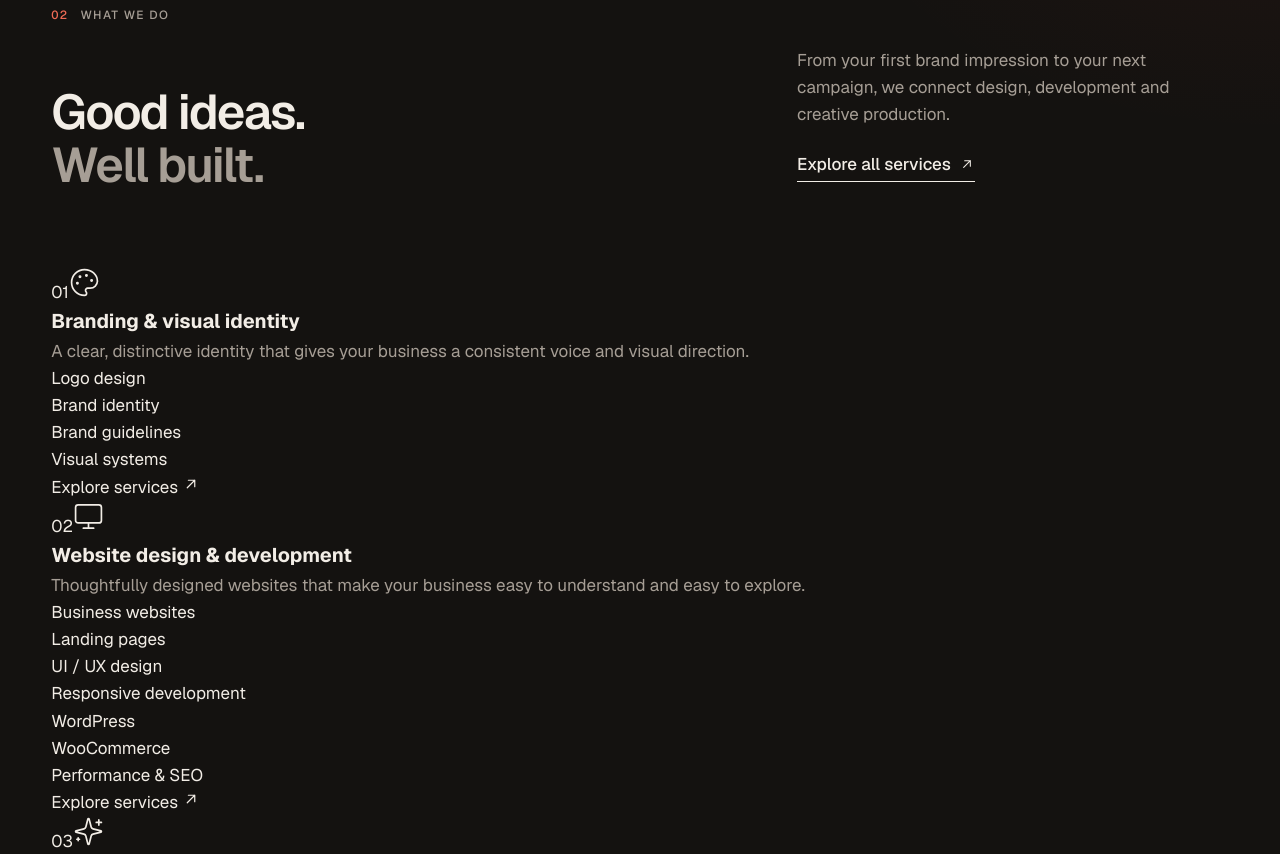
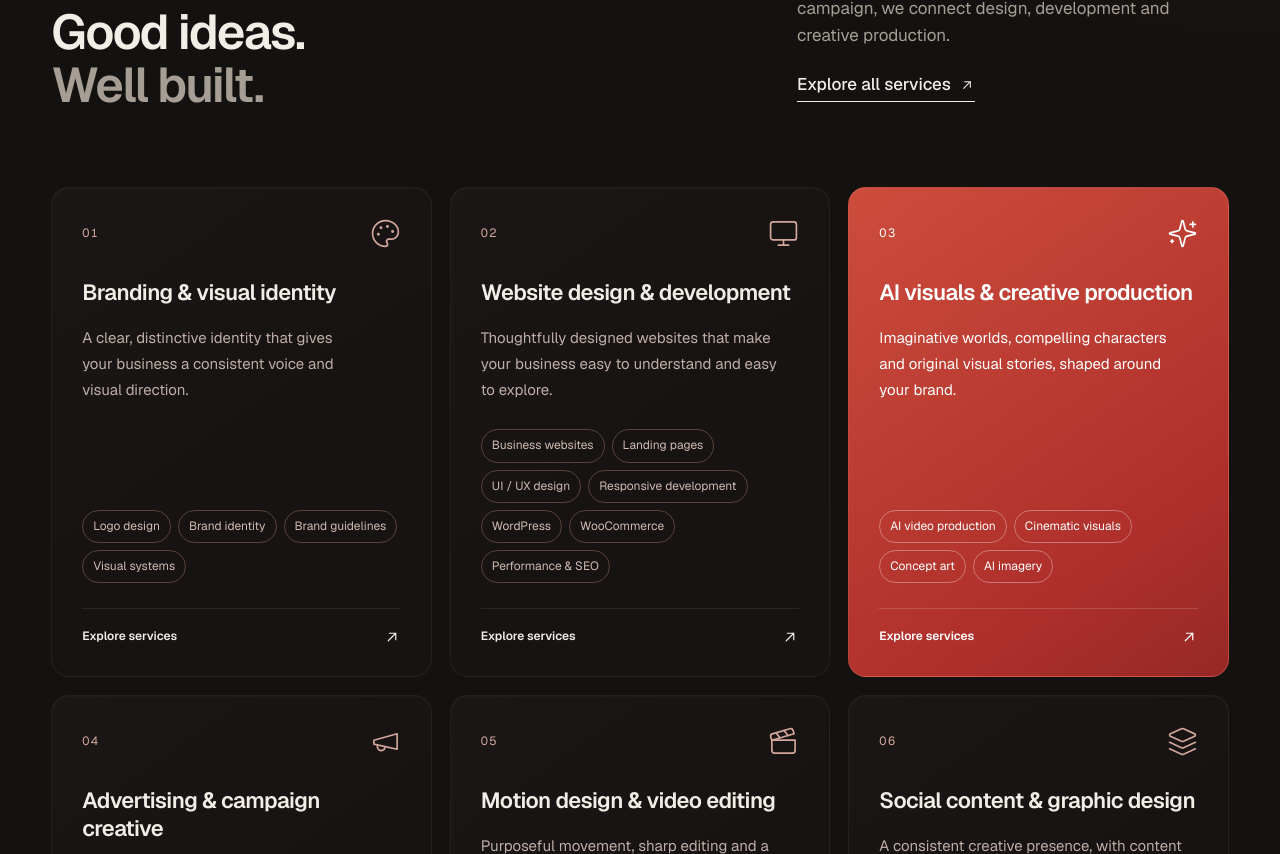
Before and after one commit to Shadow-134-code/digital, a Next.js app: page / in a window 1280 px wide. Shown: the part 2526-3380 px from the top of the page. Built offline with nearby package versions, Linux system fonts and the light colour scheme.

Commit message:
Add files via upload

```diff
--- a/app/globals.css
+++ b/app/globals.css
@@ -88,7 +88,7 @@ h1, h2, h3, h4, p, figure { margin: 0; }
 
 /* ---------- Type ---------- */
 .display, .page-title, .section-title, .statement, .cta-title,
-.service-name, .service-block h2, .work-group-head h2, .faq-group-title, .menu-list a, .not-found-code {
+.service-block h2, .work-group-head h2, .faq-group-title, .menu-list a, .not-found-code {
   font-family: var(--ff-display);
   font-weight: 600;
   letter-spacing: -0.035em;
@@ -326,27 +326,23 @@ p { color: var(--muted); text-wrap: pretty; }
 .play-badge--lg { width: 76px; height: 76px; margin: -38px 0 0 -38px; }
 button:hover > .play-badge { scale: 1.08; background: var(--accent); border-color: var(--accent); }
 
-/* Crossed service ribbons */
-.crossed-strips { position: relative; height: clamp(150px, 15vw, 210px); margin-top: clamp(64px, 8vw, 112px); }
+/* Crossed service ribbons: the original HZ "X" (red strip in front, dark strip behind, same centre line).
+   On phones they become two straight strips, as on the original site. */
+.crossed-strips { position: relative; width: 100%; height: 175px; margin-top: 40px; overflow: hidden; isolation: isolate; }
 .service-ribbon {
-  position: absolute; left: -4vw; right: -4vw; top: 50%;
-  overflow: hidden; white-space: nowrap;
-  border-block: 1px solid transparent;
-  rotate: -3.2deg; translate: 0 -82%;
-  background: var(--accent); color: var(--on-accent);
+  position: absolute; left: -6%; width: 112%; top: 63px; height: 42px;
+  background: #c64235; color: #fff; transform: rotate(-3.5deg); overflow: hidden; z-index: 2;
 }
-.service-ribbon-secondary { rotate: 2.4deg; translate: 0 6%; background: var(--bg-raised); color: var(--text); border-color: var(--line-strong); z-index: -1; }
-.service-ribbon-track { display: flex; width: max-content; animation: ribbon 40s linear infinite; }
+.service-ribbon-secondary { transform: rotate(3.5deg); background: #201a18; color: #e8ddd7; border-block: 1px solid #634039; z-index: 1; }
+.service-ribbon-track { display: flex; width: max-content; animation: ribbon 40s linear infinite; will-change: transform; }
 .service-ribbon-secondary .service-ribbon-track { animation-direction: reverse; }
-.service-ribbon-group, .service-ribbon-unit { display: flex; }
-.service-ribbon span {
-  display: inline-flex; align-items: center; gap: 22px; padding: 15px 0 15px 22px;
-  font-family: var(--ff-display); font-weight: 600; font-size: clamp(0.95rem, 1.35vw, 1.2rem);
-  letter-spacing: -0.01em;
+.service-ribbon-group, .service-ribbon-unit { display: flex; flex: none; align-items: center; }
+.service-ribbon-group span {
+  display: flex; align-items: center; flex: none; gap: 24px; padding-right: 24px; white-space: nowrap;
+  font: 600 14px/42px var(--ff-sans); letter-spacing: .055em; text-transform: uppercase;
 }
-.service-ribbon b { font-weight: 400; font-size: 0.7em; opacity: .75; }
-.service-ribbon-secondary b { color: var(--accent-text); opacity: 1; }
-@keyframes ribbon { to { transform: translateX(-50%); } }
+.service-ribbon-group b { font-size: 12px; font-weight: 400; }
+@keyframes ribbon { to { transform: translate3d(-50%, 0, 0); } }
 
 /* ---------- Sections ---------- */
 .section { position: relative; padding-block: var(--section) calc(var(--section) * 1.06); }
@@ -383,27 +379,35 @@ button:hover > .play-badge { scale: 1.08; background: var(--accent); border-colo
 .principles--large { margin-top: 0; }
 .principles--large h3 { font-size: clamp(1.5rem, 2.2vw, 2rem); }
 
-/* Home service index */
-.service-list { border-top: 1px solid var(--line-strong); }
-.service-list li { border-bottom: 1px solid var(--line-strong); }
-.service-row {
-  position: relative;
-  display: grid; grid-template-columns: 64px minmax(0, 1.15fr) minmax(0, 1fr) 48px; align-items: center;
-  gap: clamp(16px, 3vw, 40px);
-  padding: clamp(22px, 2.6vw, 34px) 0;
-  isolation: isolate;
+/* Home service cards (original HZ card layout) */
+.capability-grid { display: grid; grid-template-columns: repeat(3, minmax(0, 1fr)); gap: 18px; }
+.capability-card {
+  display: flex; flex-direction: column; padding: 30px;
+  border: 1px solid #6c494036; border-radius: 18px;
+  background: linear-gradient(145deg, #ffffff04, transparent 55%), #171312;
+  box-shadow: inset 0 1px #ffffff05;
+  transition: opacity .9s var(--ease-out) var(--d), translate 1s var(--ease-out) var(--d), border-color .25s ease, background-color .25s ease;
 }
-.service-row::before {
-  content: ''; position: absolute; inset: 0 calc(var(--gutter) * -0.5); z-index: -1; border-radius: var(--r-md);
-  background: var(--panel); opacity: 0; transition: opacity .3s ease;
-}
-.service-name { font-size: clamp(1.4rem, 2.6vw, 2.35rem); line-height: 1.05; transition: translate .5s var(--ease-out), color .3s ease; }
-.service-text { color: var(--muted); font-size: 1rem; max-width: 42ch; }
-.service-go { display: grid; place-items: center; width: 48px; height: 48px; border-radius: 50%; border: 1px solid var(--line-strong); color: var(--muted); transition: background-color .3s ease, color .3s ease, border-color .3s ease, rotate .4s var(--ease-out); }
-.service-row:hover::before { opacity: 1; }
-.service-row:hover .service-name { translate: 10px 0; }
-.service-row:hover .service-go { background: var(--accent); border-color: var(--accent); color: var(--on-accent); rotate: 45deg; }
-.service-list .is-featured .service-name { color: var(--accent-text); }
+.capability-card:hover { border-color: #be67575c; }
+.capability-top { display: flex; align-items: center; justify-content: space-between; margin-bottom: 30px; color: #d3a69c; }
+.capability-top span { font-size: 12px; letter-spacing: .12em; font-variant-numeric: tabular-nums; }
+.capability-card h3 { font-size: 22px; line-height: 1.25; font-weight: 600; letter-spacing: -.025em; margin: 0 0 18px; max-width: 26ch; color: var(--text); }
+.capability-card p { color: #bfaea8; font-size: 15px; line-height: 1.75; margin: 0 0 26px; }
+.capability-card ul { display: flex; flex-wrap: wrap; gap: 7px; margin-top: auto; }
+.capability-card li { padding: 6px 10px; font-size: 12px; border: 1px solid #59433c; border-radius: 999px; color: #d0bbb3; }
+.capability-link { display: flex; align-items: center; justify-content: space-between; margin-top: 25px; padding-top: 18px; border-top: 1px solid #ffffff15; font-size: 12px; font-weight: 600; color: var(--text); }
+.capability-link svg { transition: transform .3s var(--ease-out); }
+.capability-link:hover svg { transform: translate(2px, -2px); }
+.capability-card--featured, .capability-card--featured:hover { background: linear-gradient(145deg, #cc4c3c, #af302b 72%, #962826); border-color: #ed85724d; }
+.capability-card--featured h3, .capability-card--featured p, .capability-card--featured li,
+.capability-card--featured .capability-top, .capability-card--featured .capability-link { color: #fff; }
+.capability-card--featured li { border-color: #ffffff55; }
+.capability-card--featured .capability-link { border-color: #ffffff26; }
+.partnership-note { display: flex; align-items: center; gap: 22px; margin-top: 32px; }
+.partnership-note > span { font-size: 44px; line-height: 1; color: #dd6253; }
+.partnership-note p { font-size: 14px; line-height: 1.7; color: #ae9790; }
+.partnership-note strong { font-weight: 500; color: #e5d1ca; }
+.partnership-note > a { margin-left: auto; font-size: 14px; }
 
 /* ---------- Work ---------- */
 .work-card { display: grid; gap: 16px; align-content: start; }
@@ -560,56 +564,82 @@ button:hover > .play-badge { scale: 1.08; background: var(--accent); border-colo
 .faq-item[data-open="true"] .faq-answer p { opacity: 1; transition-delay: .1s; }
 
 /* ---------- Contact ---------- */
-.contact-grid { display: grid; grid-template-columns: minmax(0, 1.5fr) minmax(0, 0.8fr); gap: clamp(40px, 6vw, 100px); align-items: start; }
-.contact-form { display: grid; grid-template-columns: repeat(2, minmax(0, 1fr)); gap: 30px 28px; }
-.field { display: grid; gap: 10px; align-content: start; }
+/* Original HZ contact layout: the form sits in its own card, three guidance cards beside it. */
+.contact-page {
+  border-top: 1px solid #ffffff0d;
+  background: radial-gradient(ellipse at 0% 0%, #a538292d, transparent 55%), radial-gradient(ellipse at 100% 100%, #7b29221c, transparent 60%), #100e0d;
+}
+.contact-studio-grid { display: grid; grid-template-columns: minmax(0, 1.55fr) minmax(280px, 1fr); gap: 32px; align-items: start; }
+
+.contact-form {
+  display: grid; grid-template-columns: repeat(2, minmax(0, 1fr)); gap: 22px;
+  padding: 30px; border: 1px solid #6c494036; border-radius: 24px;
+  background: linear-gradient(145deg, #ffffff04, transparent 55%), #151211;
+  box-shadow: inset 0 1px #ffffff05, 0 12px 36px #0002;
+  transition: border-color .2s ease;
+}
+.contact-form:focus-within { border-color: #8e493f; }
+.form-heading { padding-bottom: 22px; border-bottom: 1px solid #ffffff12; }
+.form-kicker { font-size: 11px; font-weight: 600; letter-spacing: .14em; text-transform: uppercase; color: #ef6b55; }
+.form-heading h2 { font-size: 23px; line-height: 1.4; font-weight: 600; letter-spacing: -.025em; color: var(--text); margin: 10px 0 7px; }
+.form-heading p:last-child { font-size: 13px; line-height: 1.7; color: #b7a69b; }
+
+.field { display: grid; gap: 10px; align-content: start; min-width: 0; }
 .field-full { grid-column: 1 / -1; }
-.field-label { display: flex; justify-content: space-between; gap: 8px; font-size: 0.92rem; color: var(--text); font-weight: 500; }
-.field-label small { font-family: var(--ff-mono); font-size: 0.7rem; letter-spacing: 0.06em; text-transform: uppercase; color: var(--subtle); font-weight: 400; }
+.field-label { display: flex; align-items: center; gap: 8px; font-size: 12px; font-weight: 500; letter-spacing: .1em; text-transform: uppercase; color: #e9dfda; }
+.field-label svg { flex: none; }
+.field-label small { font-size: 11px; font-weight: 400; letter-spacing: 0; text-transform: none; color: #ac9c93; }
 .field input, .field textarea, .project-trigger {
-  width: 100%; font: inherit; font-size: 1.02rem; color: var(--text);
-  background: transparent; border: 0; border-bottom: 1px solid var(--line-strong); border-radius: 0;
-  padding: 10px 0 14px; transition: border-color .25s ease;
+  width: 100%; min-height: 50px; padding: 14px 16px;
+  font: inherit; font-size: 14px; color: #f5eeeb;
+  background: #0f0d0c; border: 1px solid #42332e; border-radius: 12px;
+  transition: background-color .18s ease, border-color .18s ease, box-shadow .18s ease;
 }
-.field textarea { resize: vertical; min-height: 150px; line-height: 1.55; }
-.field input::placeholder, .field textarea::placeholder { color: var(--subtle); }
-.field input:hover, .field textarea:hover, .project-trigger:hover { border-bottom-color: var(--muted); }
-.field input:focus, .field textarea:focus, .project-trigger:focus { outline: none; border-bottom-color: var(--accent-text); }
-.field input:focus-visible, .field textarea:focus-visible, .project-trigger:focus-visible { box-shadow: 0 1px 0 0 var(--accent-text); border-radius: 0; }
-.field input:user-invalid, .field textarea:user-invalid { border-bottom-color: #ff8b78; }
-.field-help { font-size: 0.85rem; color: var(--subtle); line-height: 1.5; }
+.field textarea { resize: vertical; min-height: 150px; line-height: 1.6; }
+.field input::placeholder, .field textarea::placeholder { color: #8f817a; }
+.field input:hover, .field textarea:hover, .project-trigger:hover, .project-select[data-open="true"] .project-trigger { border-color: #865044; background: #17100e; }
+.field input:focus, .field textarea:focus, .project-trigger:focus-visible { outline: 2px solid #c6423540; outline-offset: 2px; border-color: #df7c66; box-shadow: 0 0 0 3px #d84f3514; }
+.field input:user-invalid, .field textarea:user-invalid { border-color: #ff8b78; }
+.field-help { font-size: 11px; line-height: 1.8; color: #a99a91; overflow-wrap: anywhere; }
 .form-trap { position: absolute; left: -9999px; width: 1px; height: 1px; overflow: hidden; }
 
 .project-select { position: relative; }
-.project-trigger { display: flex; align-items: center; justify-content: space-between; text-align: left; }
-.project-trigger svg { color: var(--muted); transition: rotate .3s var(--ease-out); }
+.project-trigger { display: flex; align-items: center; justify-content: space-between; gap: 16px; text-align: left; }
+.project-trigger svg { flex: none; color: #c9b8b0; transition: rotate .3s var(--ease-out); }
 .project-select[data-open="true"] .project-trigger svg { rotate: 180deg; }
 .project-options {
-  position: absolute; z-index: 10; top: calc(100% + 8px); left: 0; right: 0; max-height: 300px; overflow-y: auto;
-  padding: 6px; border-radius: var(--r-md); background: var(--panel); border: 1px solid var(--line-strong);
-  box-shadow: 0 24px 60px -20px rgba(0, 0, 0, 0.7);
-  animation: fade-up .25s var(--ease-out) both;
+  position: absolute; z-index: 30; top: calc(100% + 8px); left: 0; right: 0; max-height: 290px; overflow-y: auto; overscroll-behavior: contain;
+  padding: 7px; border-radius: 14px; background: #1a1311; color: #eee2db; border: 1px solid #6d4235;
+  box-shadow: 0 20px 45px #0008; scrollbar-width: thin; scrollbar-color: #ac4b3b #2a1d18;
+  animation: fade-up .2s var(--ease-out) both;
 }
-.project-options button { display: flex; width: 100%; justify-content: space-between; align-items: center; gap: 12px; padding: 11px 12px; border-radius: var(--r-sm); text-align: left; font-size: 0.95rem; color: var(--muted); }
-.project-options button:hover, .project-options button:focus-visible { background: var(--panel-hover); color: var(--text); outline: none; }
-.project-options button[aria-selected="true"] { color: var(--text); }
-.project-options button svg { color: var(--accent-text); }
+.project-options button { display: flex; width: 100%; min-height: 44px; justify-content: space-between; align-items: center; gap: 10px; padding: 12px 10px; border-radius: 9px; text-align: left; font-size: 13px; color: inherit; transition: background-color .15s ease, color .15s ease; }
+.project-options button:hover, .project-options button:focus-visible, .project-options button[aria-selected="true"] { background: #40251e; color: #ffd3c4; outline: none; }
+.project-options button svg { color: #ef6b55; }
 
-.form-bottom { display: flex; align-items: center; justify-content: space-between; gap: 24px 40px; padding-top: 6px; }
-.form-bottom p { font-size: 0.86rem; max-width: 52ch; }
+.form-bottom { display: flex; flex-wrap: wrap; align-items: center; justify-content: space-between; gap: 20px; }
+.form-bottom p { font-size: 11px; line-height: 1.7; color: #ada09a; max-width: 300px; }
 .form-bottom p a { color: var(--text); text-decoration: underline; text-underline-offset: 3px; }
-.form-feedback { display: grid; gap: 12px; justify-items: start; padding: 18px 20px; border-radius: var(--r-md); border: 1px solid var(--line-strong); background: var(--panel); }
-.form-feedback p { color: var(--text); }
+.submit-button { --btn-bg: linear-gradient(120deg, #d74e3e, #b9322c); background: linear-gradient(120deg, #d74e3e, #b9322c); border: 1px solid #ed91784d; height: auto; min-height: 50px; padding: 14px 24px; gap: 22px; font-size: 14px; box-shadow: inset 0 1px #ffffff18, 0 7px 24px #a32b211c; }
+.submit-button:not(:disabled):hover { background: linear-gradient(120deg, #e05b4a, #c23a32); border-color: #f5a88b9c; }
+.form-feedback { display: grid; gap: 12px; justify-items: start; padding: 16px; border-radius: 12px; border: 1px solid #70473e; background: #ffffff04; }
+.form-feedback p { color: var(--text); font-size: 13px; line-height: 1.7; }
 .form-feedback.is-sent { border-color: rgba(120, 200, 150, 0.4); }
-.form-feedback.is-error { border-color: rgba(255, 139, 120, 0.5); }
 
-.contact-notes { display: grid; gap: 0; border-top: 1px solid var(--line-strong); }
-.note-block { display: grid; gap: 14px; padding: 26px 0; border-bottom: 1px solid var(--line-strong); }
-.note-block ul { display: grid; gap: 8px; }
-.note-block li { position: relative; padding-left: 18px; color: var(--muted); }
-.note-block li::before { content: ''; position: absolute; left: 0; top: 0.72em; width: 8px; height: 1px; background: var(--accent); }
-.contact-mail { display: inline-flex; align-items: center; gap: 8px; font-family: var(--ff-display); font-weight: 600; font-size: clamp(1.1rem, 1.6vw, 1.35rem); letter-spacing: -0.02em; word-break: break-all; transition: color .2s ease; }
-.contact-mail:hover { color: var(--accent-text); }
+.contact-notes { display: grid; gap: 18px; }
+.contact-note { padding: 26px; border: 1px solid #6c494036; border-radius: 20px; background: linear-gradient(145deg, #ffffff04, transparent 55%), #171210; box-shadow: inset 0 1px #ffffff05; transition: border-color .2s ease; }
+.contact-note:hover { border-color: #8d4b3f; }
+.contact-note > svg { color: #df8171; margin-bottom: 16px; }
+.contact-note h2 { font-size: 19px; line-height: 1.35; font-weight: 600; letter-spacing: -.02em; color: var(--text); margin-bottom: 12px; }
+.contact-note p, .contact-note li { font-size: 14px; line-height: 1.8; color: #bdb0a8; }
+.contact-note p + a, .contact-note ul + p { margin-top: 14px; }
+.contact-note ul { list-style: disc; padding-left: 18px; }
+.contact-note li { margin-bottom: 4px; }
+.contact-note a { display: inline-flex; align-items: center; gap: 8px; color: #ed9b8c; font-size: 14px; overflow-wrap: anywhere; transition: color .2s ease; }
+.contact-note a:hover { color: #fff; }
+.contact-note a svg { flex: none; }
+.contact-disciplines { display: flex; flex-wrap: wrap; gap: 7px; margin-top: 17px; }
+.contact-disciplines span { font-size: 11px; color: #c5aea3; padding: 6px 9px; border: 1px solid #49322b; border-radius: 999px; }
 
 /* ---------- Legal ---------- */
 .legal-layout { display: grid; grid-template-columns: minmax(0, 1fr) minmax(200px, 0.4fr); gap: clamp(40px, 7vw, 120px); align-items: start; }
@@ -711,9 +741,7 @@ button:hover > .play-badge { scale: 1.08; background: var(--accent); border-colo
   .showcase-art { display: none; }
   .principles, .steps { grid-template-columns: repeat(2, minmax(0, 1fr)); }
   .principles li:last-child:nth-child(odd) { grid-column: 1 / -1; }
-  .service-row { grid-template-columns: 48px minmax(0, 1fr) 44px; }
-  .service-text { grid-column: 2; grid-row: 2; }
-  .service-go { grid-column: 3; grid-row: 1 / 3; }
+  .capability-grid { grid-template-columns: repeat(2, minmax(0, 1fr)); }
 }
 
 @media (max-width: 920px) {
@@ -721,7 +749,7 @@ button:hover > .play-badge { scale: 1.08; background: var(--accent); border-colo
   .nav-desktop, .nav-cta { display: none; }
   .menu-toggle { display: inline-flex; }
   .hero-foot, .section-head, .page-hero-foot, .split, .founder-teaser-grid, .founder-hero-grid,
-  .faq-layout, .contact-grid, .legal-layout, .cta-inner, .work-group-head { grid-template-columns: minmax(0, 1fr); }
+  .faq-layout, .contact-studio-grid, .legal-layout, .cta-inner, .work-group-head { grid-template-columns: minmax(0, 1fr); }
   .page-intro { grid-column: 1; }
   .hero-index { grid-row: auto; }
   .split > div:first-child, .faq-aside, .legal-aside { position: static; }
@@ -739,6 +767,19 @@ button:hover > .play-badge { scale: 1.08; background: var(--accent); border-colo
   .footer-brand { grid-column: 1 / -1; }
   .media-strip-grid { grid-template-columns: 0.8fr 1.2fr; }
   .media-strip-grid .strip-low { display: none; }
+  .contact-notes { grid-template-columns: repeat(2, minmax(0, 1fr)); }
+  .contact-note:last-child { grid-column: 1 / -1; }
+}
+
+/* Phones: the ribbons straighten into two stacked strips (original HZ mobile treatment). */
+@media (max-width: 720px) {
+  .crossed-strips {
+    height: 120px; margin-top: 30px; margin-bottom: 8px;
+    display: flex; flex-direction: column; justify-content: center; gap: 20px;
+    background: radial-gradient(ellipse at 50% 50%, #a5382924, transparent 72%);
+  }
+  .crossed-strips .service-ribbon { position: relative; top: auto; left: 0; width: 100%; height: 34px; flex: 0 0 34px; transform: none; }
+  .service-ribbon-group span { font-size: 10px; line-height: 34px; letter-spacing: .08em; gap: 18px; padding-right: 18px; }
 }
 
 @media (max-width: 640px) {
@@ -756,25 +797,32 @@ button:hover > .play-badge { scale: 1.08; background: var(--accent); border-colo
   .showcase-site { display: none; }
   .showcase-film { order: -1; }
   .principles, .steps { grid-template-columns: minmax(0, 1fr); }
-  .service-row { grid-template-columns: 36px minmax(0, 1fr); gap: 6px 14px; padding: 22px 0; }
-  .service-go { display: none; }
-  .service-text { grid-column: 2; font-size: 0.94rem; }
+  .capability-grid { grid-template-columns: minmax(0, 1fr); }
+  .capability-card { padding: 25px; }
+  .partnership-note { flex-wrap: wrap; gap: 14px; }
+  .partnership-note p { flex: 1; }
+  .partnership-note > a { margin-left: 58px; }
   .selected-grid, .work-grid--websites, .work-grid--films { grid-template-columns: minmax(0, 1fr); }
   .sel-art-1, .sel-art-2 { grid-column: 1; }
   .work-grid--thumbnails { grid-template-columns: minmax(0, 1fr); }
   .work-grid--thumbnails > * { grid-column: auto !important; }
   .work-meta { flex-direction: column; gap: 2px; }
   .work-meta p { text-align: left; }
-  .contact-form { grid-template-columns: minmax(0, 1fr); }
-  .form-bottom { flex-direction: column; align-items: flex-start; }
+  .contact-form { grid-template-columns: minmax(0, 1fr); padding: 22px 18px; border-radius: 20px; gap: 18px; }
+  .field input, .field textarea, .project-trigger { font-size: 16px; }
+  .form-bottom { flex-direction: column; align-items: stretch; gap: 15px; }
+  .form-bottom p { max-width: none; }
+  .submit-button { width: 100%; justify-content: space-between; }
+  .contact-notes { grid-template-columns: minmax(0, 1fr); }
+  .contact-note:last-child { grid-column: auto; }
+  .contact-note { padding: 22px; }
+  .form-heading h2 { font-size: 21px; }
   .service-block-head { grid-template-columns: 40px minmax(0, 1fr); }
   .faq-answer p { padding-right: 0; }
   .footer-main { grid-template-columns: minmax(0, 1fr); }
   .footer-bottom { flex-direction: column; align-items: flex-start; }
   .media-strip-grid { grid-template-columns: minmax(0, 1fr); }
   .media-strip-grid .strip-tall { display: none; }
-  .crossed-strips { height: 130px; }
-  .service-ribbon span { padding-block: 12px; }
   .cta-band::after { width: 90vw; }
 }
 
```
